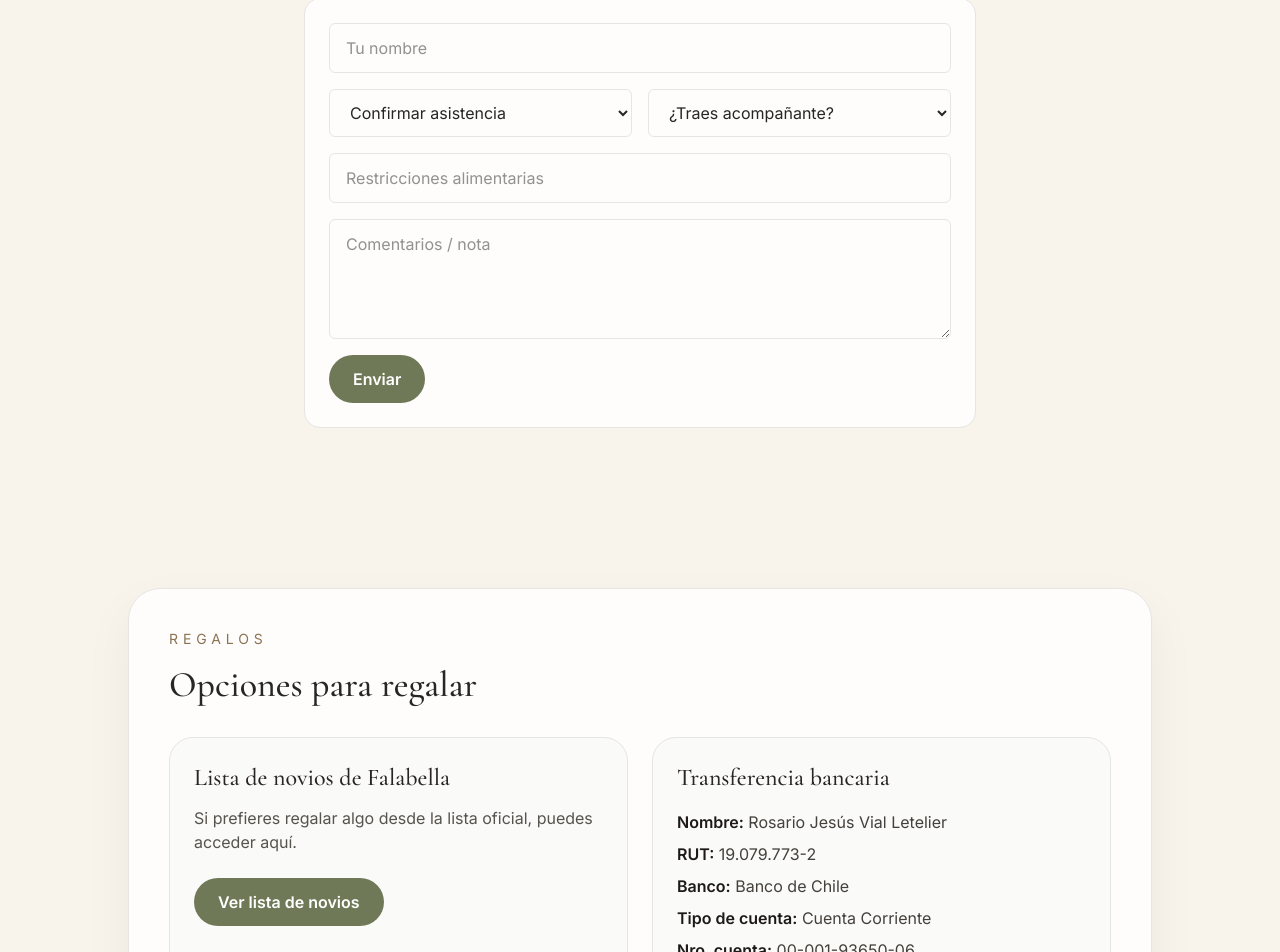
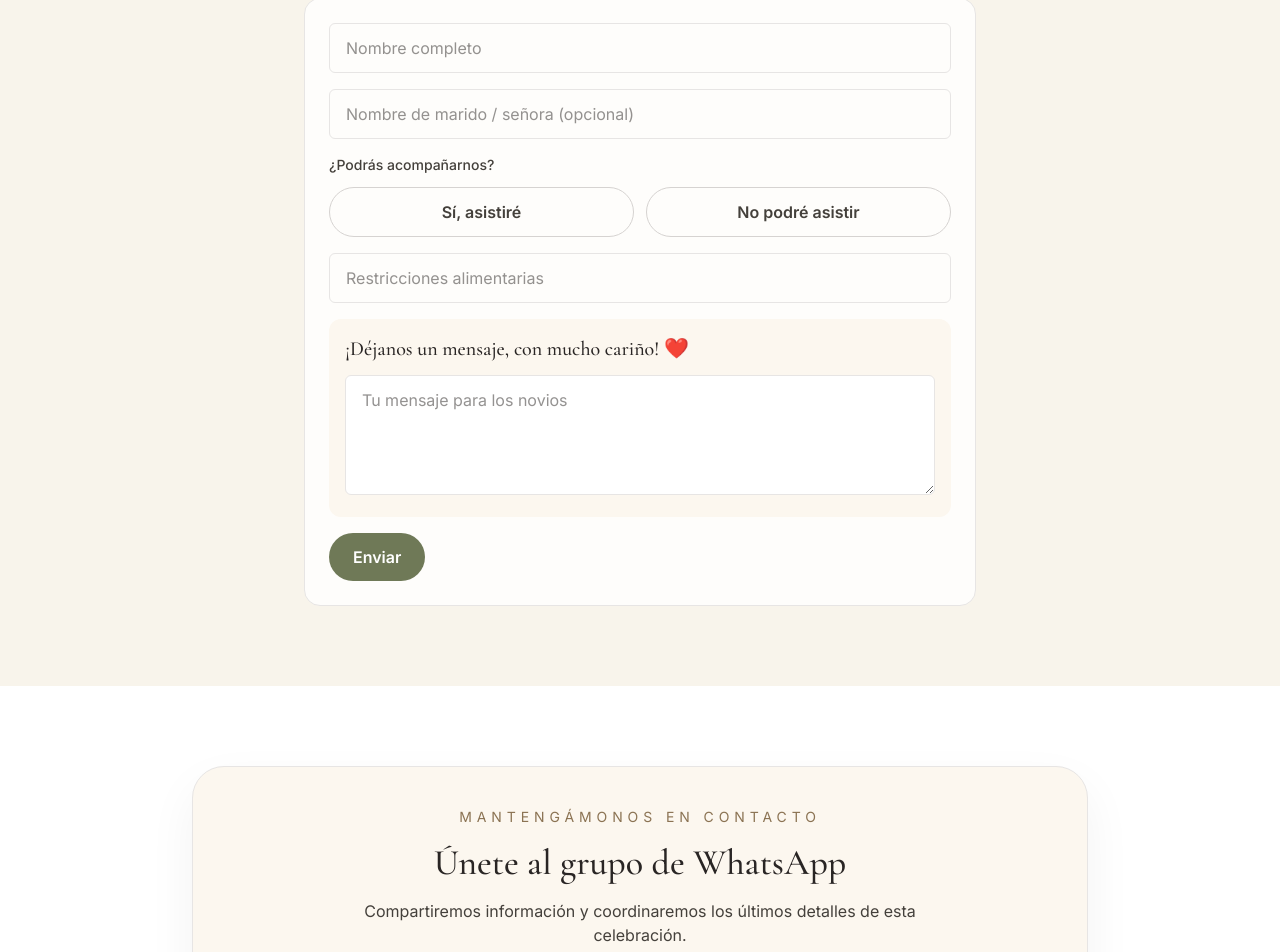
Before and after one commit to joseibietasepulveda/matri, a Next.js app: page / in a window 1280 px wide. Shown: the part 2364-3316 px from the top of the page. Built offline with nearby package versions, Linux system fonts and the light colour scheme.

Commit message:
Add RSVP integrations and guest links

```diff
--- a/src/app/api/confirm/route.ts
+++ b/src/app/api/confirm/route.ts
@@ -1,30 +1,38 @@
 import { NextResponse } from 'next/server';
 
 type ConfirmPayload = {
-  name: string;
-  email?: string;
-  phone?: string;
-  rsvp: 'yes' | 'no' | 'pending';
-  guestsCount?: number;
-  meal?: string;
-  note?: string;
-  timestamp?: string;
+  fullName: string;
+  spouseName?: string;
+  attendance: 'yes' | 'no';
+  dietaryRestrictions?: string;
+  message?: string;
 };
 
 export async function POST(req: Request) {
   try {
     const data: ConfirmPayload = await req.json();
+    if (!data.fullName?.trim() || !['yes', 'no'].includes(data.attendance)) {
+      return NextResponse.json({ error: 'Datos de confirmación inválidos' }, { status: 400 });
+    }
+
     const scriptUrl = process.env.GOOGLE_APPS_SCRIPT_URL;
     if (!scriptUrl) {
       return NextResponse.json({ error: 'GOOGLE_APPS_SCRIPT_URL not configured' }, { status: 500 });
     }
 
-    if (!data.timestamp) data.timestamp = new Date().toISOString();
+    const payload = {
+      fullName: data.fullName.trim(),
+      spouseName: data.spouseName?.trim() ?? '',
+      attendance: data.attendance,
+      dietaryRestrictions: data.dietaryRestrictions?.trim() ?? '',
+      message: data.message?.trim() ?? '',
+      timestamp: new Date().toISOString(),
+    };
 
     const res = await fetch(scriptUrl, {
       method: 'POST',
       headers: { 'Content-Type': 'application/json' },
-      body: JSON.stringify(data),
+      body: JSON.stringify(payload),
     });
 
     if (!res.ok) {
--- a/src/app/page.tsx
+++ b/src/app/page.tsx
@@ -1,6 +1,6 @@
 'use client';
 
-import { useEffect, useMemo, useState, type FormEvent } from 'react';
+import { useEffect, useMemo, useState } from 'react';
 import Image from 'next/image';
 import Link from 'next/link';
 import { weddingConfig } from '@/data/wedding';
@@ -8,21 +8,19 @@ import { weddingConfig } from '@/data/wedding';
 type AttendanceValue = 'yes' | 'no';
 
 type FormState = {
-  name: string;
+  fullName: string;
+  spouseName: string;
   attendance: AttendanceValue | '';
-  hasCompanion: string;
-  companionName: string;
-  restrictions: string;
-  comments: string;
+  dietaryRestrictions: string;
+  message: string;
 };
 
 const initialFormState: FormState = {
-  name: '',
+  fullName: '',
+  spouseName: '',
   attendance: '',
-  hasCompanion: '',
-  companionName: '',
-  restrictions: '',
-  comments: '',
+  dietaryRestrictions: '',
+  message: '',
 };
 
 export default function Home() {
@@ -64,26 +62,6 @@ export default function Home() {
     return () => clearInterval(timer);
   }, [weddingDate]);
 
-  const handleSubmit = (event: FormEvent<HTMLFormElement>) => {
-    event.preventDefault();
-    const nextErrors: Partial<Record<keyof FormState, string>> = {};
-
-    if (!formData.name.trim()) nextErrors.name = 'Tu nombre es obligatorio.';
-    if (!formData.attendance) nextErrors.attendance = 'Por favor confirma tu asistencia.';
-    if (formData.hasCompanion === 'yes' && !formData.companionName.trim()) {
-      nextErrors.companionName = 'Indica el nombre de tu acompañante.';
-    }
-
-    setErrors(nextErrors);
-
-    if (Object.keys(nextErrors).length > 0) {
-      return;
-    }
-
-    setSubmitted(true);
-  };
-
-  const showCompanionField = formData.hasCompanion === 'yes';
   const calendarTitle = weddingConfig.calendarTitle ?? '';
   const calendarDescription = weddingConfig.calendarDescription ?? '';
   const calendarLocation = weddingConfig.calendarLocation ?? '';
@@ -238,15 +216,20 @@ export default function Home() {
             onSubmit={async (e) => {
               e.preventDefault();
               setErrors({});
+              if (!formData.fullName.trim() || !formData.attendance) {
+                setErrors({
+                  fullName: formData.fullName.trim() ? undefined : 'Ingresa tu nombre completo.',
+                  attendance: formData.attendance ? undefined : 'Elige una opción.',
+                });
+                return;
+              }
+
               const payload = {
-                name: formData.name,
-                email: formData.companionName || '',
-                phone: '',
-                rsvp: formData.attendance || 'pending',
-                guestsCount: formData.hasCompanion === 'yes' ? 2 : 1,
-                meal: formData.restrictions,
-                note: formData.comments,
-                timestamp: new Date().toISOString(),
+                fullName: formData.fullName,
+                spouseName: formData.spouseName,
+                attendance: formData.attendance,
+                dietaryRestrictions: formData.dietaryRestrictions,
+                message: formData.message,
               };
 
               try {
@@ -258,75 +241,74 @@ export default function Home() {
 
                 if (!res.ok) throw new Error('Error enviando la confirmación');
                 setSubmitted(true);
+                setFormData(initialFormState);
               } catch (err) {
                 setSubmitted(false);
                 // show minimal error
-                // eslint-disable-next-line no-console
                 console.error(err);
-                setErrors({ name: 'No se pudo enviar. Intenta más tarde.' });
+                setErrors({ fullName: 'No se pudo enviar. Intenta más tarde.' });
               }
             }}
           >
             <input
-              aria-label="Nombre"
-              placeholder="Tu nombre"
-              value={formData.name}
-              onChange={(e) => setFormData((s) => ({ ...s, name: e.target.value }))}
+              aria-label="Nombre completo"
+              placeholder="Nombre completo"
+              value={formData.fullName}
+              onChange={(e) => setFormData((s) => ({ ...s, fullName: e.target.value }))}
               className="rounded-md border border-stone-200 px-4 py-3"
               required
             />
+            {errors.fullName && <p className="text-sm text-red-700">{errors.fullName}</p>}
 
-            <div className="grid grid-cols-2 gap-4">
-              <select
-                value={formData.attendance}
-                onChange={(e) => setFormData((s) => ({ ...s, attendance: e.target.value as any }))}
-                className="rounded-md border border-stone-200 px-4 py-3"
-                required
-              >
-                <option value="">Confirmar asistencia</option>
-                <option value="yes">Asistiré</option>
-                <option value="no">No podré asistir</option>
-              </select>
+            <input
+              aria-label="Nombre de marido o señora"
+              placeholder="Nombre de marido / señora (opcional)"
+              value={formData.spouseName}
+              onChange={(e) => setFormData((s) => ({ ...s, spouseName: e.target.value }))}
+              className="rounded-md border border-stone-200 px-4 py-3"
+            />
 
-              <select
-                value={formData.hasCompanion}
-                onChange={(e) => setFormData((s) => ({ ...s, hasCompanion: e.target.value }))}
-                className="rounded-md border border-stone-200 px-4 py-3"
-              >
-                <option value="">¿Traes acompañante?</option>
-                <option value="yes">Sí</option>
-                <option value="no">No</option>
-              </select>
-            </div>
-
-            {showCompanionField && (
-              <input
-                placeholder="Nombre del acompañante"
-                value={formData.companionName}
-                onChange={(e) => setFormData((s) => ({ ...s, companionName: e.target.value }))}
-                className="rounded-md border border-stone-200 px-4 py-3"
-              />
-            )}
+            <fieldset>
+              <legend className="mb-3 text-sm font-medium text-stone-700">¿Podrás acompañarnos?</legend>
+              <div className="grid grid-cols-2 gap-3">
+                <button type="button" aria-pressed={formData.attendance === 'yes'} onClick={() => setFormData((s) => ({ ...s, attendance: 'yes' }))} className={`rounded-full border px-4 py-3 font-semibold transition ${formData.attendance === 'yes' ? 'border-[#6f7957] bg-[#6f7957] text-white' : 'border-stone-300 text-stone-700 hover:bg-stone-50'}`}>
+                  Sí, asistiré
+                </button>
+                <button type="button" aria-pressed={formData.attendance === 'no'} onClick={() => setFormData((s) => ({ ...s, attendance: 'no' }))} className={`rounded-full border px-4 py-3 font-semibold transition ${formData.attendance === 'no' ? 'border-stone-500 bg-stone-600 text-white' : 'border-stone-300 text-stone-700 hover:bg-stone-50'}`}>
+                  No podré asistir
+                </button>
+              </div>
+              {errors.attendance && <p className="mt-2 text-sm text-red-700">{errors.attendance}</p>}
+            </fieldset>
 
             <input
               placeholder="Restricciones alimentarias"
-              value={formData.restrictions}
-              onChange={(e) => setFormData((s) => ({ ...s, restrictions: e.target.value }))}
+              value={formData.dietaryRestrictions}
+              onChange={(e) => setFormData((s) => ({ ...s, dietaryRestrictions: e.target.value }))}
               className="rounded-md border border-stone-200 px-4 py-3"
             />
 
-            <textarea
-              placeholder="Comentarios / nota"
-              value={formData.comments}
-              onChange={(e) => setFormData((s) => ({ ...s, comments: e.target.value }))}
-              className="min-h-[120px] rounded-md border border-stone-200 px-4 py-3"
-            />
+            <div className="rounded-xl bg-[#fcf7ef] p-4">
+              <label htmlFor="message" className="font-serif text-xl text-stone-800">¡Déjanos un mensaje, con mucho cariño! ❤️</label>
+              <textarea id="message" placeholder="Tu mensaje para los novios" value={formData.message} onChange={(e) => setFormData((s) => ({ ...s, message: e.target.value }))} className="mt-3 min-h-[120px] w-full rounded-md border border-stone-200 bg-white px-4 py-3" />
+            </div>
 
             <div className="flex items-center justify-between gap-4">
               <button type="submit" className="rounded-full bg-[#6f7957] px-6 py-3 font-semibold text-white">Enviar</button>
               {submitted && <span className="text-green-600">Confirmación enviada. ¡Gracias!</span>}
             </div>
           </form>
+        </div>
+      </section>
+
+      <section id="whatsapp" className="scroll-mt-12 bg-white px-4 py-20 sm:px-6 lg:px-8">
+        <div className="mx-auto max-w-4xl rounded-[2rem] border border-stone-200 bg-[#fcf7ef] p-10 text-center shadow-[0_20px_50px_rgba(0,0,0,0.05)]">
+          <p className="text-sm uppercase tracking-[0.35em] text-[#8b7353]">Mantengámonos en contacto</p>
+          <h2 className="mt-4 font-serif text-3xl text-stone-800 sm:text-4xl">Únete al grupo de WhatsApp</h2>
+          <p className="mx-auto mt-4 max-w-xl text-stone-700">Compartiremos información y coordinaremos los últimos detalles de esta celebración.</p>
+          <a href={weddingConfig.whatsappGroupUrl} target="_blank" rel="noreferrer" className="mt-8 inline-flex rounded-full bg-[#6f7957] px-6 py-3 font-semibold text-white transition hover:opacity-90">
+            Unirme al grupo de WhatsApp
+          </a>
         </div>
       </section>
 
@@ -395,9 +377,14 @@ export default function Home() {
         <div className="mx-auto max-w-4xl rounded-[2rem] border border-stone-200 bg-white/80 p-10 text-center shadow-[0_20px_50px_rgba(0,0,0,0.05)]">
           <p className="text-sm uppercase tracking-[0.35em] text-[#8b7353]">Ayúdanos con la música</p>
           <h2 className="mt-4 font-serif text-3xl text-stone-800 sm:text-4xl">¿Qué canción no puede faltar?</h2>
-          <a href={weddingConfig.spotifyPlaylistUrl} target="_blank" rel="noreferrer" className="mt-8 inline-flex rounded-full bg-[#6f7957] px-6 py-3 font-semibold text-white transition hover:opacity-90">
-            Abrir playlist colaborativa
-          </a>
+          <p className="mx-auto mt-4 max-w-xl text-stone-700">Agrega esas canciones que no pueden faltar en la fiesta.</p>
+          {weddingConfig.youtubeMusicPlaylistUrl ? (
+            <a href={weddingConfig.youtubeMusicPlaylistUrl} target="_blank" rel="noreferrer" className="mt-8 inline-flex rounded-full bg-[#6f7957] px-6 py-3 font-semibold text-white transition hover:opacity-90">
+              Abrir playlist colaborativa en YouTube Music
+            </a>
+          ) : (
+            <p className="mt-8 text-sm text-stone-500">La playlist colaborativa estará disponible muy pronto.</p>
+          )}
         </div>
       </section>
 
--- a/src/data/wedding.ts
+++ b/src/data/wedding.ts
@@ -49,8 +49,9 @@ export type WeddingConfig = {
   calendarStartDate?: string;
   calendarEndDate?: string;
   calendarFile?: string;
-  spotifyPlaylistUrl?: string;
+  youtubeMusicPlaylistUrl?: string;
   sharedAlbumUrl?: string;
+  whatsappGroupUrl?: string;
   whatsappShareUrl?: string;
   whatsappContactUrl?: string;
   hotels?: Hotel[];
@@ -81,8 +82,9 @@ export const weddingConfig: WeddingConfig = {
   calendarStartDate: "20270220T183000",
   calendarEndDate: "20270221T050000",
   calendarFile: "/rosario-ignacio.ics",
-  spotifyPlaylistUrl: "https://open.spotify.com/playlist/37i9dQZF1DXcBWIGoYBM5M?si=74f0b9909843472d",
+  youtubeMusicPlaylistUrl: "https://music.youtube.com/playlist?list=PLYTAt1dPospo&jct=Ew4DF4zE5hu8Bdr7-Pc8OQ",
   sharedAlbumUrl: "https://drive.google.com/drive/folders/1ABC123xyz",
+  whatsappGroupUrl: "https://chat.whatsapp.com/IrBJdzXdZGMJKAVVfPWSGm?s=sw&p=i&ilr=0",
   whatsappShareUrl: "https://wa.me/?text=Te%20invito%20a%20compartir%20este%20d%C3%ADa%20tan%20especial%20con%20nosotros%20Rosario%20%26%20Ignacio.",
   whatsappContactUrl: "https://wa.me/56912345678?text=Hola%2C%20necesito%20coordinar%20transporte%20para%20el%20matrimonio.",
   hotels: [
```
Also changed, not shown: 2 other files (tests, documents, lock files or other folders).
